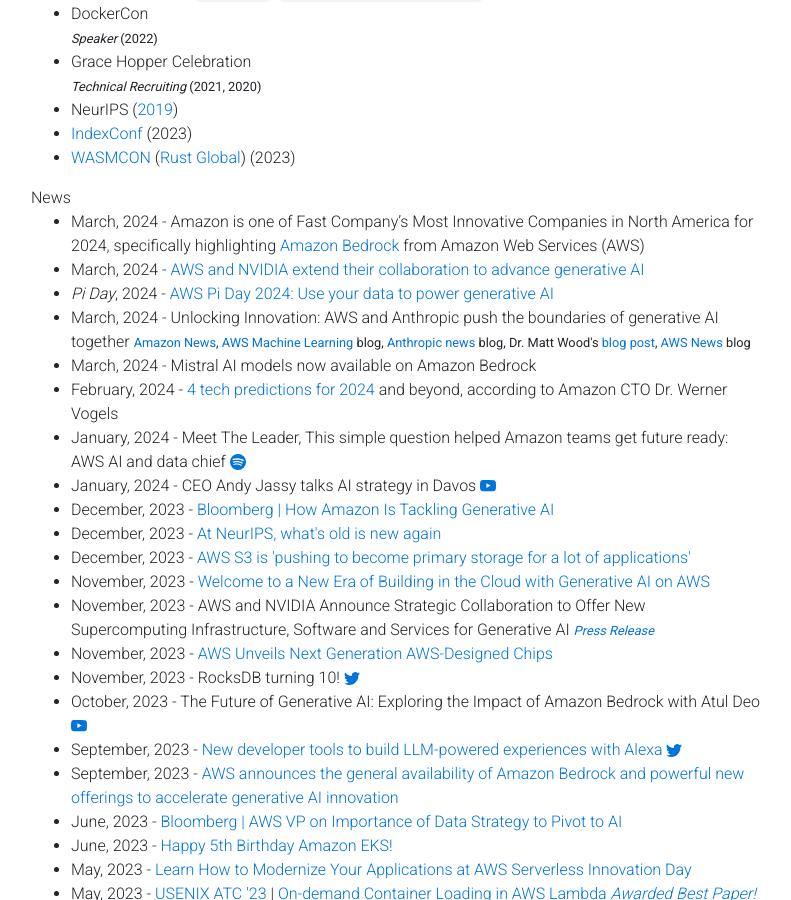
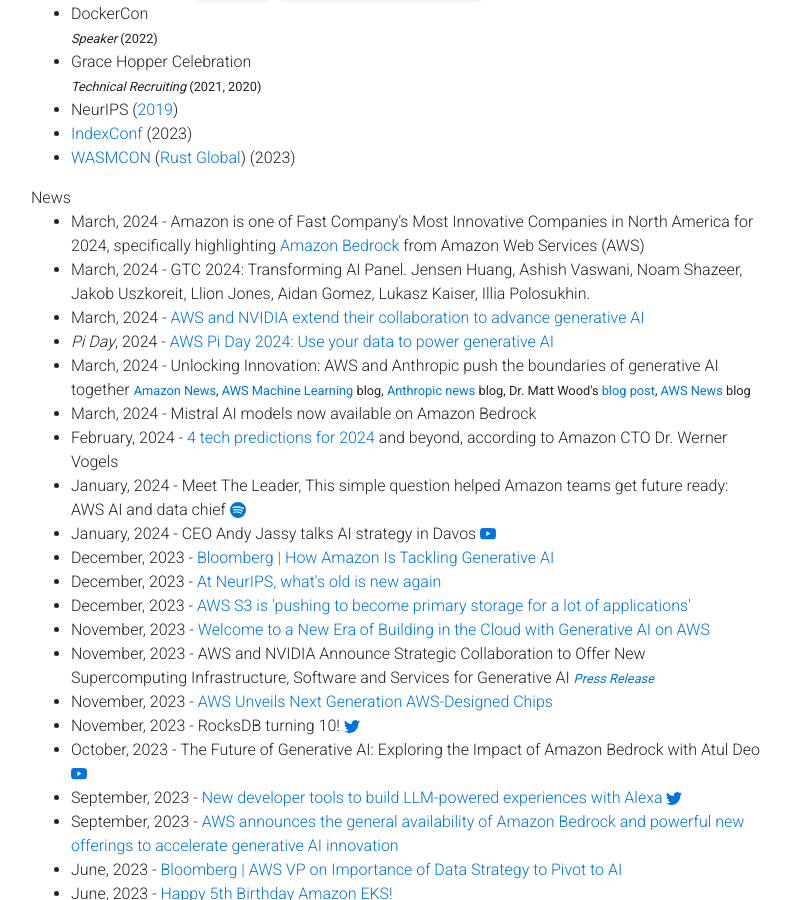
Before and after one commit to gfw001/gfw001.github.io, a Jekyll site: the page portfolio.html, which Jekyll copies as it is, in a window 1280 px wide and 900 px high, scrolled down 1736 px. Shown: the whole window, without its empty margins (54-845 px from the left). Built offline with Jekyll 4.4.1, drawn with Linux system fonts in a browser that asks for light colours; nearby versions of some CDN libraries; a style sheet for code colours, icons or effects is not loaded.

Commit message:
Update portfolio.html

```diff
--- a/portfolio.html
+++ b/portfolio.html
@@ -404,6 +404,9 @@
 	       March, 2024 - Amazon is one of Fast Company’s Most Innovative Companies in North America for 2024, specifically highlighting <a href="https://www.fastcompany.com/91041237/amazon-most-innovative-companies-2024?linkId=364793696">Amazon Bedrock</a> from Amazon Web Services (AWS)
 	</li>
 	<li>
+	       March, 2024 - GTC 2024: Transforming AI Panel. Jensen Huang, Ashish Vaswani, Noam Shazeer, Jakob Uszkoreit, Llion Jones, Aidan Gomez, Lukasz Kaiser, Illia Polosukhin.
+	</li>
+	<li>
 	       March, 2024 - <a href="https://www.aboutamazon.com/news/aws/amazon-aws-nvidia-collaboration">AWS and NVIDIA extend their collaboration to advance generative AI</a>
 	</li>
 	<li>
```
